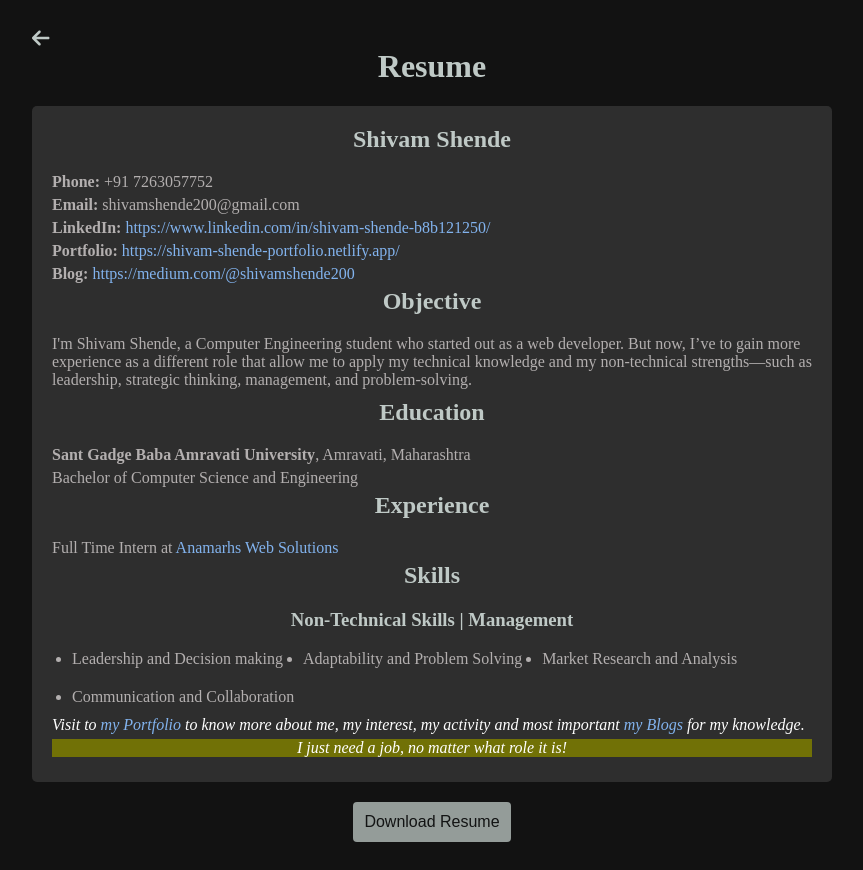
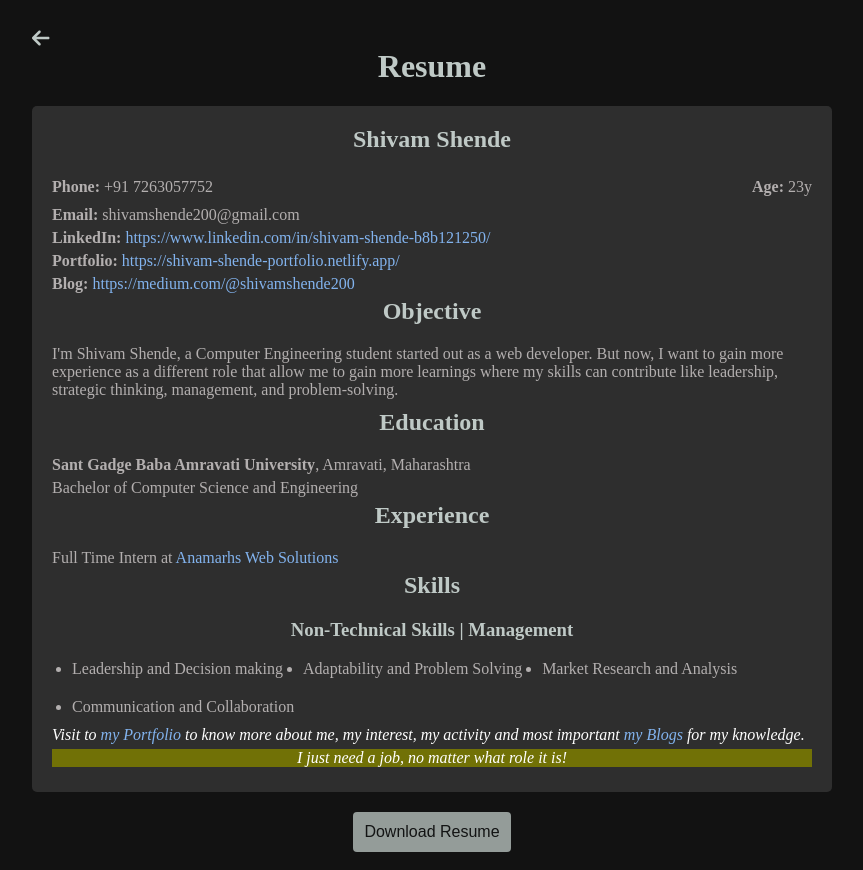
Before and after one commit to shivamshende/my-portfolilo, a React (Vite) app: page /resume in a window 1280 px wide. Shown: the whole page, without its empty margins (208-1071 px from the left). Built offline with nearby package versions, Linux system fonts and the light colour scheme.

Commit message:
update resume

```diff
--- a/src/components/Resume/Resume.css
+++ b/src/components/Resume/Resume.css
@@ -4,6 +4,17 @@
   margin: 0 auto;
   background-color: #121212;
 }
+
+.contact-row {
+  display: flex;
+  justify-content: space-between;
+  flex-wrap: wrap;
+}
+.contact-row p {
+  margin: 5px 0;
+  width: auto;
+}
+
 
 .resume-content {
   padding: 20px;
@@ -32,11 +43,6 @@
   list-style-type: disc;
   margin: 10px 0;
   padding-left: 20px;
-}
-
-.projects {
-  font-family: 'Gill Sans', 'Gill Sans MT', Calibri, 'Trebuchet MS', sans-serif;
-
 }
 
 .demo {
--- a/src/components/Resume/Resume.jsx
+++ b/src/components/Resume/Resume.jsx
@@ -19,7 +19,13 @@ const Resume = () => {
                 <h1>Resume</h1>
                 <div ref={resumeRef} className="resume-content">
                     <h2>Shivam Shende</h2>
-                    <p><strong>Phone:</strong> +91 7263057752</p>
+                    {/* <p><strong>Phone:</strong> +91 7263057752</p>
+                    <p><strong>Age:</strong> 23y</p> */}
+                    <div className="contact-row">
+                        <p><strong>Phone:</strong> +91 7263057752</p>
+                        <p><strong>Age:</strong> 23y</p>
+                    </div>
+
                     <p><strong>Email:</strong> shivamshende200@gmail.com</p>
                     <p><strong>LinkedIn:</strong> <a href="https://www.linkedin.com/in/shivam-shende-b8b121250/" target="_blank" rel="noopener noreferrer">https://www.linkedin.com/in/shivam-shende-b8b121250/</a></p>
                     <p><strong>Portfolio:</strong> <a href="https://shivam-shende-portfolio.netlify.app/" target="_blank" rel="noopener noreferrer">https://shivam-shende-portfolio.netlify.app/</a></p>
@@ -27,7 +33,7 @@ const Resume = () => {
 
                     <div className='adjective'>
                         <h2>Objective</h2>
-                        <p>I'm Shivam Shende, a Computer Engineering student who started out as a web developer. But now, I’ve to gain more experience as a different role that allow me to apply my technical knowledge and my non-technical strengths—such as leadership, strategic thinking, management, and problem-solving.</p>
+                        <p>I'm Shivam Shende, a Computer Engineering student started out as a web developer. But now, I want to gain more experience as a different role that allow me to gain more learnings where my skills can contribute like leadership, strategic thinking, management, and problem-solving.</p>
                     </div>
 
                     <h2>Education</h2>
```
